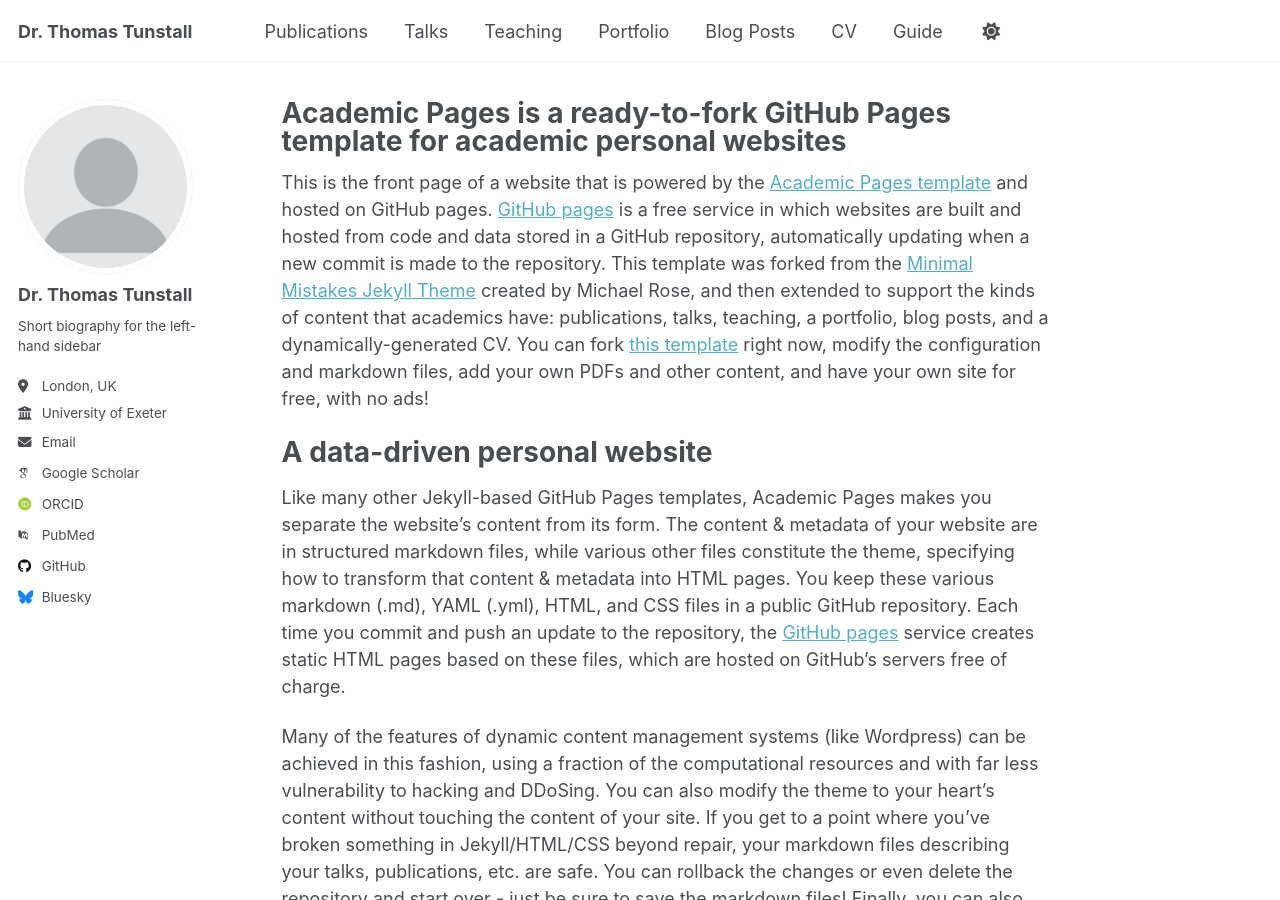
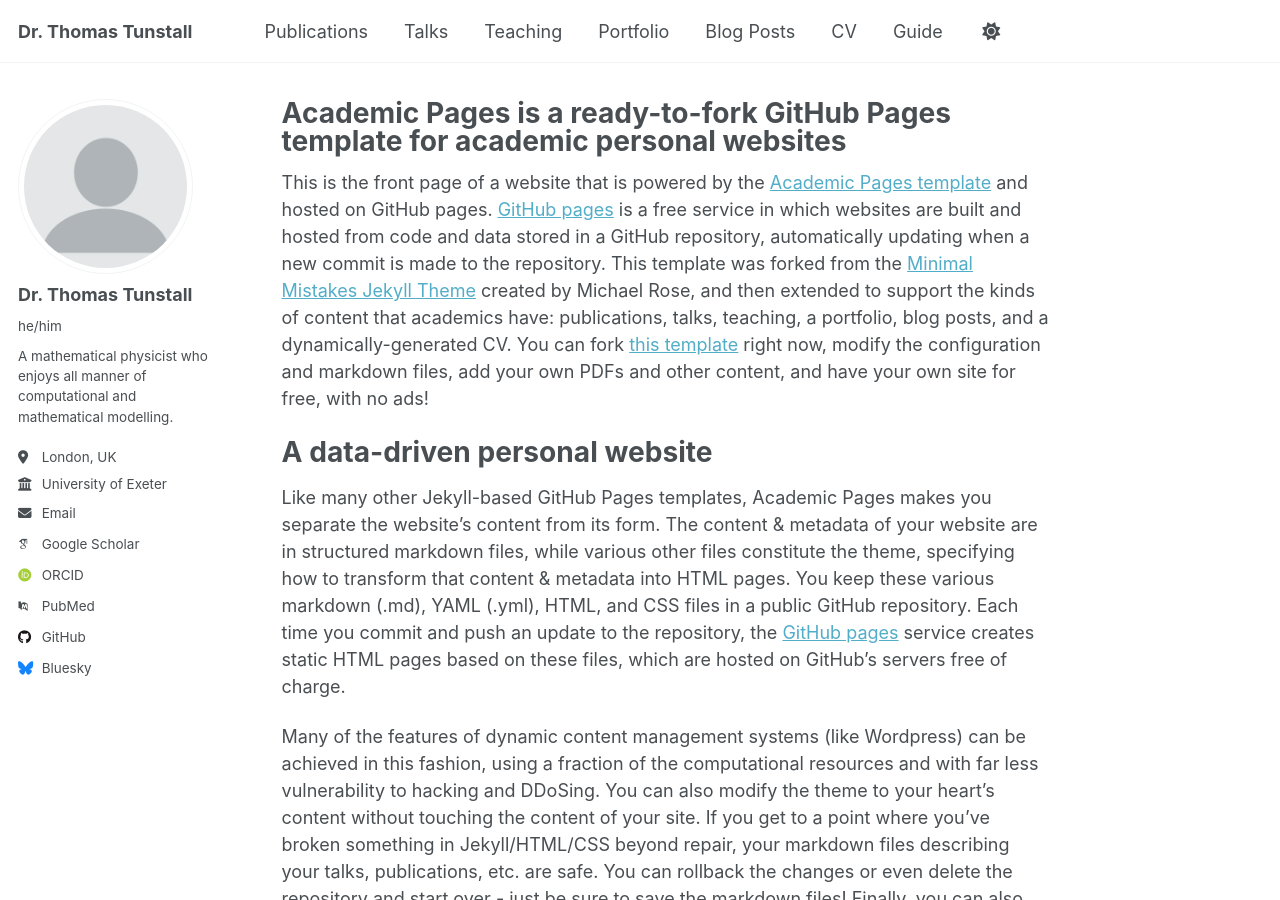
Before and after one commit to ThomasTunstall/ThomasTunstall, a Jekyll site: the page built from _pages/about.md, in a window 1280 px wide and 900 px high. Built offline with Jekyll 4.4.1, drawn with Linux system fonts in a browser that asks for light colours; some web fonts are replaced.

Commit message:
Update _config.yml

```diff
--- a/_config.yml
+++ b/_config.yml
@@ -24,8 +24,8 @@ author:
   # Biographic information
   avatar           : "profile.png"
   name             : "Dr. Thomas Tunstall"
-  pronouns         : # example: "she/her"
-  bio              : "Short biography for the left-hand sidebar"
+  pronouns         : "he/him"
+  bio              : "A mathematical physicist who enjoys all manner of computational and mathematical modelling."
   location         : "London, UK"
   employer         : "University of Exeter"
   uri              : # URL
@@ -46,7 +46,7 @@ author:
   bitbucket        : # Username - Update with your username on the site
   codepen          : # Username
   dribbble         : # Username
-  github           : "ThomasTunstall"
+  github           : "tt386"
   kaggle           : # Username
   stackoverflow    : # User number or user number and name (i.e., use "1" or "1/jeff-atwood")
 
```
